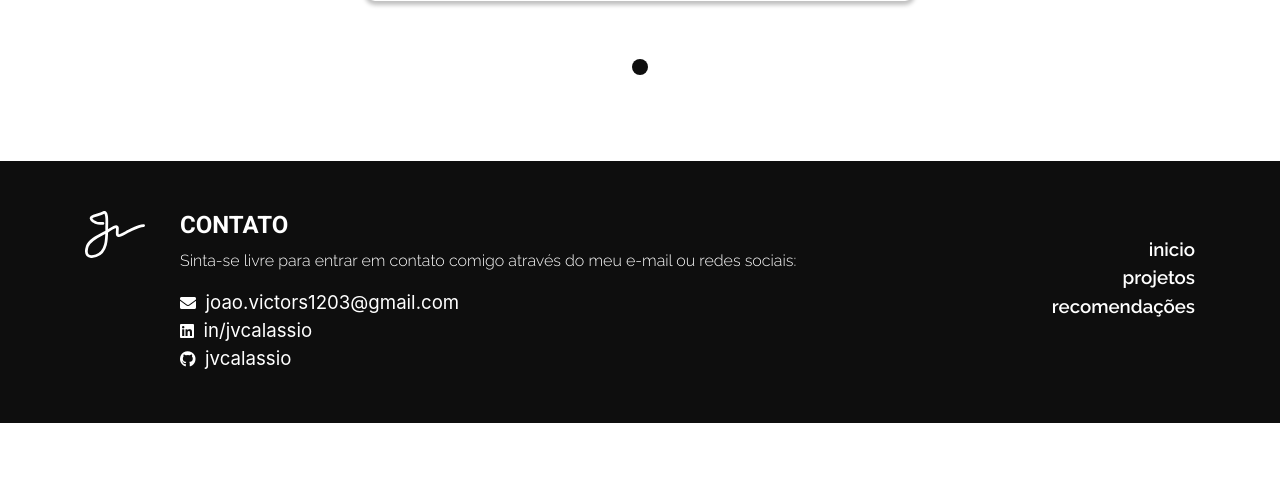
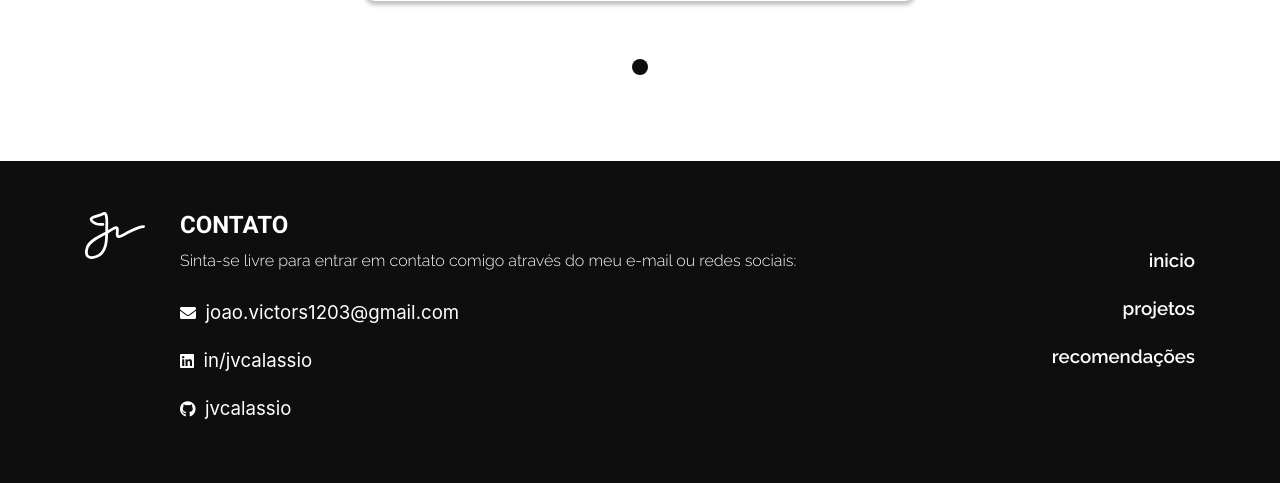
Before and after one commit to jvcalassio/jvcalassio.github.io, a PHP site: page / in a window 1280 px wide. Shown: the part 2945-3428 px from the top of the page. Before the commit the page ends 3368 px from the top, so only its background shows below. Run offline with PHP 8.4, Linux system fonts and the light colour scheme.

Commit message:
tap targets

```diff
--- a/css/frontpage.css
+++ b/css/frontpage.css
@@ -311,6 +311,7 @@
     transition: color 0.3s ease-in-out;
     text-decoration: none;
     font-size: 14pt;
+    line-height: 48px;
 }
 
 .fifth-section a:hover {
```
